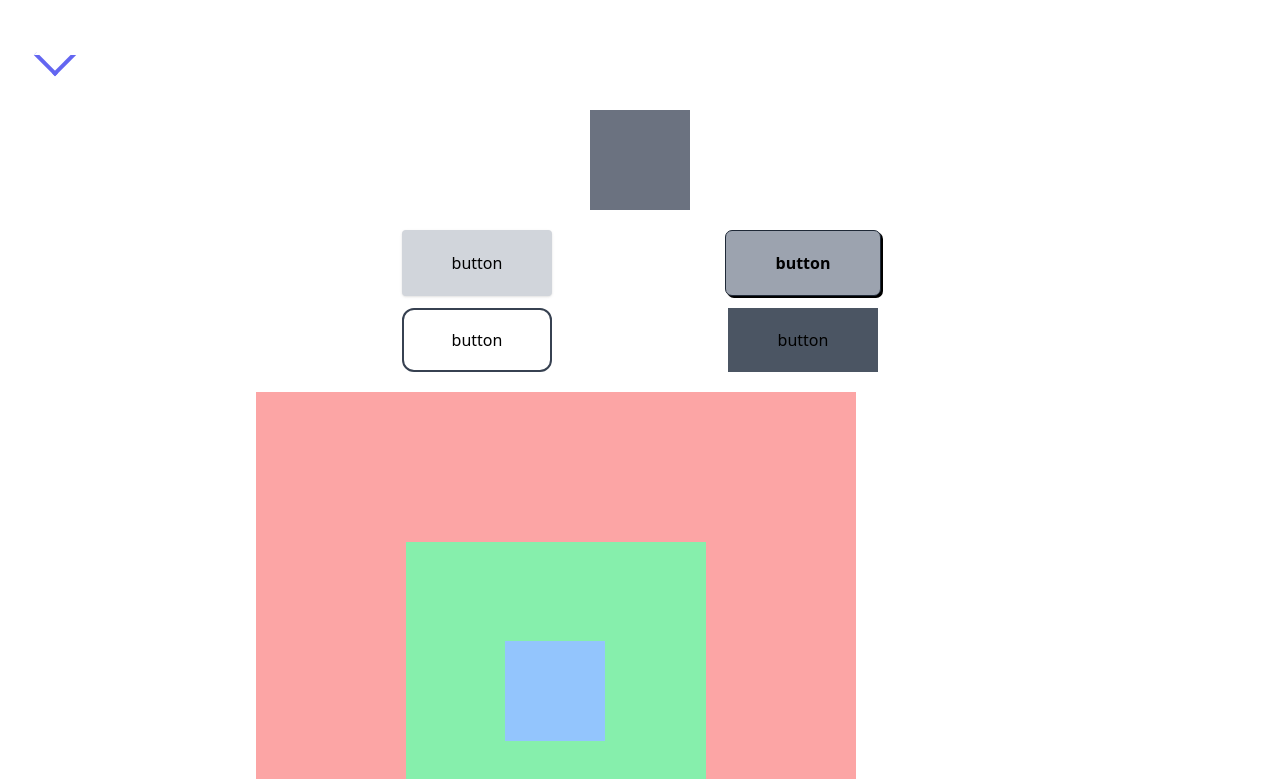
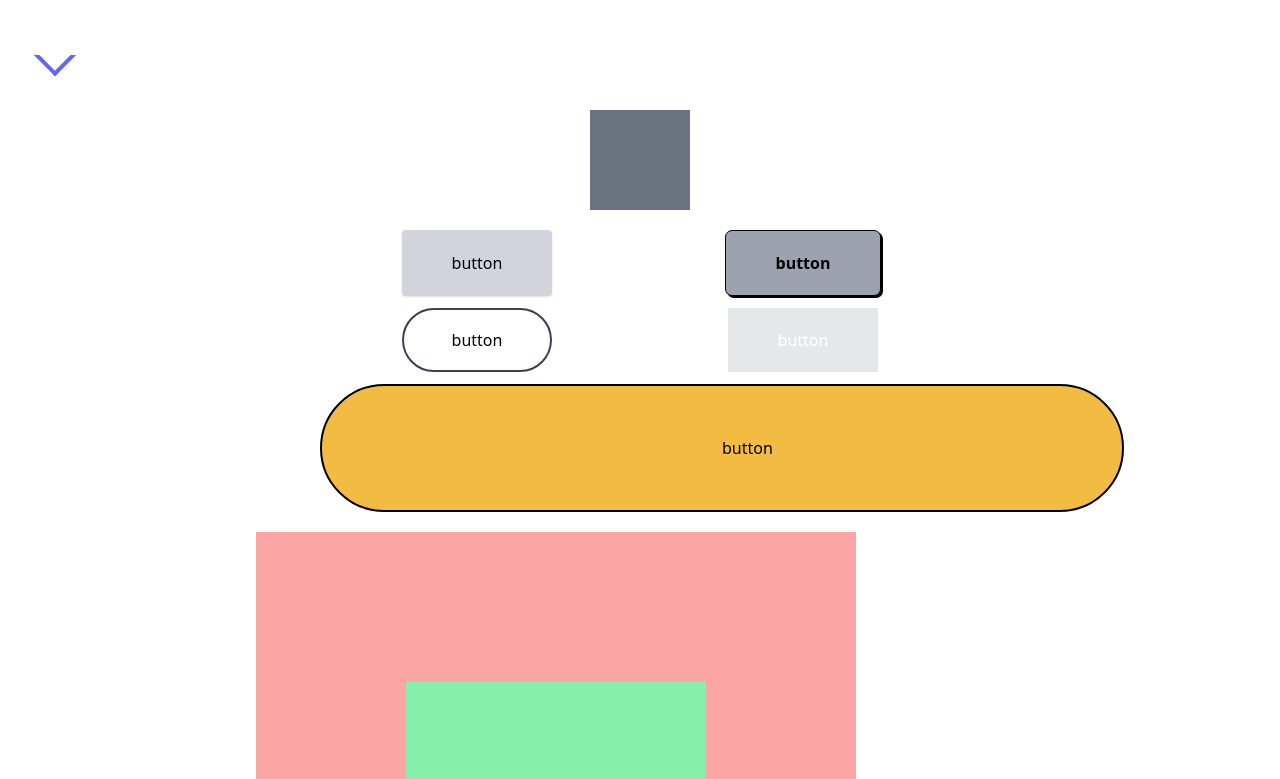
Before and after one commit to shamo-9118/practiceTS, a Next.js app: page / in a window 1280 px wide. Shown: the top 779 px of the page. Built offline with nearby package versions, Linux system fonts and the light colour scheme.

Commit message:
うんちプリっ

```diff
--- a/components/btnComponents.tsx
+++ b/components/btnComponents.tsx
@@ -1,7 +1,14 @@
 import React from "react";
 
 type BtnStyle = {
-    [key: string]: { bg: string; hover?: string; shadow?: string; id: number };
+    [key: string]: {
+        bg?: string;
+        hover?: string;
+        shadow?: string;
+        before?: string;
+        after?: string;
+        id: number;
+    };
 };
 
 const styles = [
@@ -20,9 +27,16 @@ const styles = [
         bg: "bg-white box-border",
         id: 3,
     },
+    //擬似要素使3のボタンを実装した
     {
-        bg: "bg-gray-600",
+        bg: "bg-gray-600 border-gray-600 text-white z-10 group opacity-1",
+        before: "before:bg-gray-200 before:w-full before:h-full before:absolute before:top-0 before:left-0 before:-translate-x-[49%] before:skew-x-12 before:duration:500 before:-z-10 before:group-hover:-translate-x-[120%]",
+        after: "after:bg-gray-200 after:w-full after:h-full after:absolute after:top-0 after:right-0 after:translate-x-[49%] after:skew-x-12 before:group-hover:-translate-x-[120%] after:duration-500 after:-z-10",
         id: 4,
+    },
+    {
+        after: "after:absolute after:top-0 after:b-0 after:left-[-5%] after:w-[115%] after:bg-gray-300 after:duration-300 after:skew-[25deg] after:scale-x-0 z-10",
+        id: 5,
     },
 ];
 
@@ -36,18 +50,38 @@ export const BtnComponents = () => {
                         return (
                             <button
                                 key={style.id}
-                                className={`inline-block group relative overflow-hidden mx-auto w-[150px] max-w-[200px] border-gray-700 border-2 ${style.bg} hover:span:translate-none hover:text-white z-10 rounded-xl`}
+                                className={`inline-block group relative overflow-hidden mx-auto w-[150px] max-w-[200px] border-gray-700 border-2 ${style.bg} hover:span:translate-none hover:text-white z-10 rounded-full hover:font-bold`}
                             >
-                                <span className="bg-gray-700 inline-block w-full h-full absolute top-0 -left-5 -translate-x-full  group-hover:translate-x-0 duration-500 -z-10 skew-x-12"></span>
+                                <span className="bg-gray-700 inline-block w-full h-full absolute top-0 -left-5 -translate-x-full  group-hover:translate-x-0 duration-700 -z-10 skew-x-12"></span>
                                 button
-                                <span className="bg-gray-700 inline-block w-full h-full absolute top-0 -right-5 translate-x-full  group-hover:translate-x-0 duration-500 -z-10 skew-x-12"></span>
+                                <span className="bg-gray-700 inline-block w-full h-full absolute top-0 -right-5 translate-x-full  group-hover:translate-x-0 duration-700 -z-10 skew-x-12"></span>
+                            </button>
+                        );
+                    } else if (style.id === 4) {
+                        return (
+                            <button
+                                key={style.id}
+                                className={`inline-block box-border mx-auto overflow-hidden max-w-[200px] p-[20px_50px] relative ${style.bg} ${style.hover} ${style.shadow} ${style.before} ${style.after}`}
+                            >
+                                button
+                            </button>
+                        );
+                    } else if (style.id === 5) {
+                        return (
+                            <button
+                                key={style.id}
+                                className={`block mx-auto max-w-[400px] p-[50px_400px] bg-[#f2bc43] border-black border-2 overflow-hidden rounded-full relative group ${style.after}`}
+                            >
+                                <span className="relative z-10 left-0 top-0 ">
+                                    button
+                                </span>
                             </button>
                         );
                     } else {
                         return (
                             <button
                                 key={style.id}
-                                className={`inline-block mx-auto max-w-[200px] p-[20px_50px] border-gray-800 ${style.bg} ${style.hover} ${style.shadow}`}
+                                className={`inline-block mx-auto max-w-[200px] p-[20px_50px] ${style.bg} ${style.hover} ${style.shadow}`}
                             >
                                 button
                             </button>
--- a/components/routate.tsx
+++ b/components/routate.tsx
@@ -1,8 +1,9 @@
 export const Rotate = () => {
     return (
         <div>
+            <label htmlFor=""></label>
             <div
-                className="m-10 border-box w-[30px] h-[30px] border-4 border-r-indigo-500 border-b-indigo-500
+                id="" className="m-10 border-box w-[30px] h-[30px] border-4 border-r-indigo-500 border-b-indigo-500
             border-t-white border-white duration-300 rotate-45 hover:rotate-[225deg] origin-center"
             ></div>
             <div className="w-[100px] h-[100px] bg-gray-500 m-[0_auto] duration-300 hover:skew-y-[-12deg]"></div>
```
